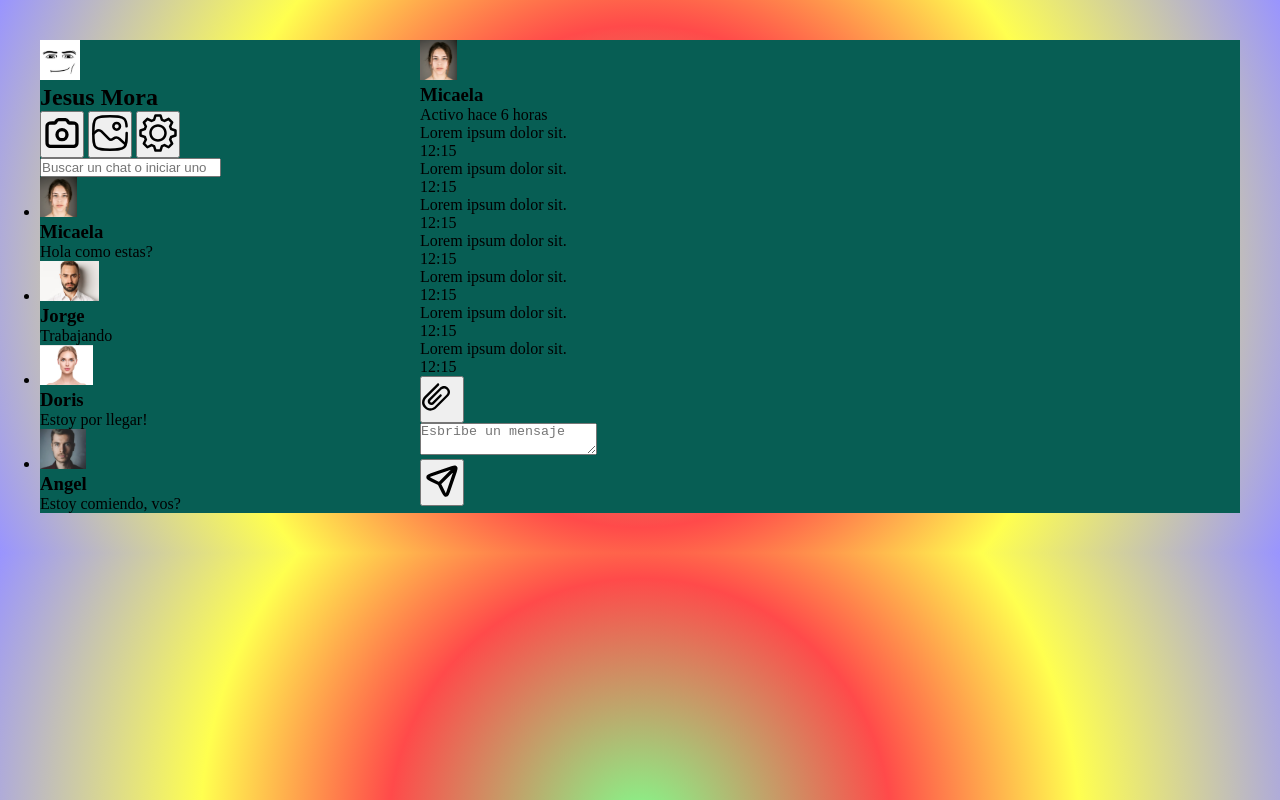
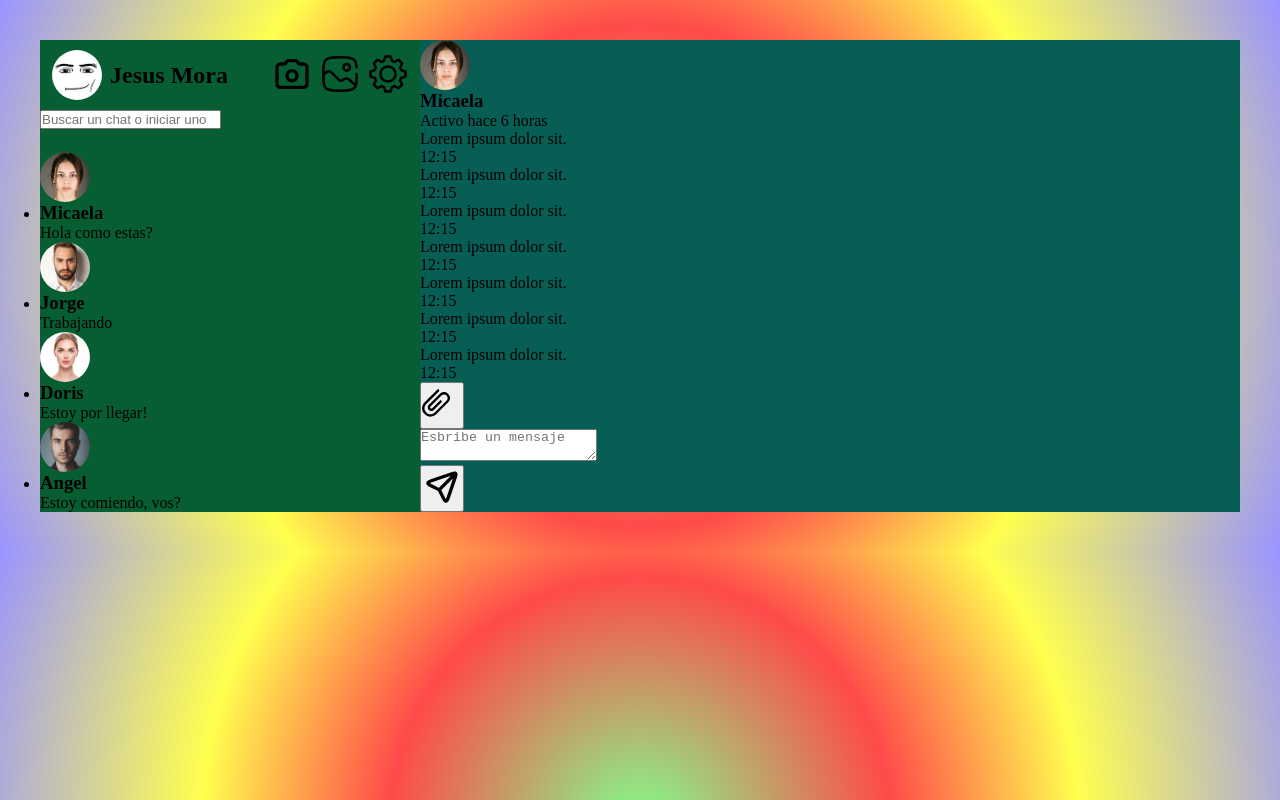
Before and after one commit to jesusmoramartinez/clon-whatsapp, a plain HTML site: page index.html in a window 1280 px wide. Drawn offline with Linux system fonts and the light colour scheme.

Commit message:
add: barra de perfil

```diff
--- a/index.html
+++ b/index.html
@@ -8,23 +8,23 @@
 </head>
 <body>
     <section class="chat-app">
-        <aside>
-            <header>
-                <div>
-                    <img src="./assets/images/profile-photo1.jpeg" alt="">
+        <aside class="barra-contactos">
+            <header class="barra-perfil">
+                <div class="perfil">
+                    <img src="./assets/images/profile-photo1.jpeg" alt="imagen de perfil" class="imagen-perfil">
                     <h2>Jesus Mora</h2>
-                    <nav>
-                        <button>
-                            <img src="./assets/icons/camera-svgrepo-com.svg" alt="">
-                        </button>
-                        <button>
-                            <img src="./assets/icons/gallery-svgrepo-com.svg" alt="">
-                        </button>
-                        <button>
-                            <img src="./assets/icons/cogwheel-configuration-gear-svgrepo-com.svg" alt="">
-                        </button>
-                    </nav>
                 </div>
+                <nav class="navbar">
+                    <button class="navbar-icons">
+                        <img src="./assets/icons/camera-svgrepo-com.svg" alt="boton de camara">
+                    </button>
+                    <button class="navbar-icons">
+                        <img src="./assets/icons/gallery-svgrepo-com.svg" alt="boton de galeria">
+                    </button>
+                    <button class="navbar-icons">
+                        <img src="./assets/icons/cogwheel-configuration-gear-svgrepo-com.svg" alt="boton de configuracion">
+                    </button>
+                </nav>
             </header>
             <div>
                 <form>
@@ -35,28 +35,28 @@
                 <div>
                     <ul>
                         <li>
-                            <img src="./assets/images/profile-photo4.png" alt="">
+                            <img src="./assets/images/profile-photo4.png" alt="imagen de perfil" class="imagen-perfil">
                             <div>
                                 <h3>Micaela</h3>
                                 <p>Hola como estas?</p>
                             </div>
                         </li>
                         <li>
-                            <img src="./assets/images/profile-photo2.png" alt="">
+                            <img src="./assets/images/profile-photo2.png" alt="imagen de perfil" class="imagen-perfil">
                             <div>
                                 <h3>Jorge</h3>
                                 <p>Trabajando</p>
                             </div>
                         </li>
                         <li>
-                            <img src="./assets/images/profile-photo5.png" alt="">
+                            <img src="./assets/images/profile-photo5.png" alt="imagen de perfil" class="imagen-perfil">
                             <div>
                                 <h3>Doris</h3>
                                 <p>Estoy por llegar!</p>
                             </div>
                         </li>
                         <li>
-                            <img src="./assets/images/profile-photo3.png" alt="">
+                            <img src="./assets/images/profile-photo3.png" alt="imagen de perfil" class="imagen-perfil">
                             <div>
                                 <h3>Angel</h3>
                                 <p>Estoy comiendo, vos?</p>
@@ -69,7 +69,7 @@
         <section>
             <header>
             <div>
-                <img src="./assets/images/profile-photo4.png" alt="">
+                <img src="./assets/images/profile-photo4.png" alt="imagen de perfil" class="imagen-perfil">
                 <div>
                     <h3>Micaela</h3>
                     <p>Activo hace 6 horas</p>
--- a/style.css
+++ b/style.css
@@ -25,3 +25,43 @@ background: radial-gradient(circle, rgba(128, 255, 140, 1) 0%, rgba(255, 74, 74,
     grid-template-columns: 380px 1fr;
     height: 100%;
 }
+
+.barra-contactos {
+    background-color: #075e33;
+    display: grid;
+    grid-template-rows: auto 1fr;
+    height: 100%;
+}
+
+.barra-perfil {
+    display: flex;
+    align-items: center;
+    justify-content: space-between;
+    padding: 10px 12px;
+}
+
+.perfil {
+    display: flex;
+    align-items: center;
+    gap: 8px;
+}
+
+.navbar {
+    display: flex;
+    gap: 8px;
+}
+
+.navbar-icons {
+    background: none;
+    border: none;
+    cursor: pointer;
+}
+
+.imagen-perfil {
+    border-radius: 50%;
+    height: 50px;
+    width: 50px;
+    object-fit: cover;
+    object-position: center;
+    display: block;
+}
```
